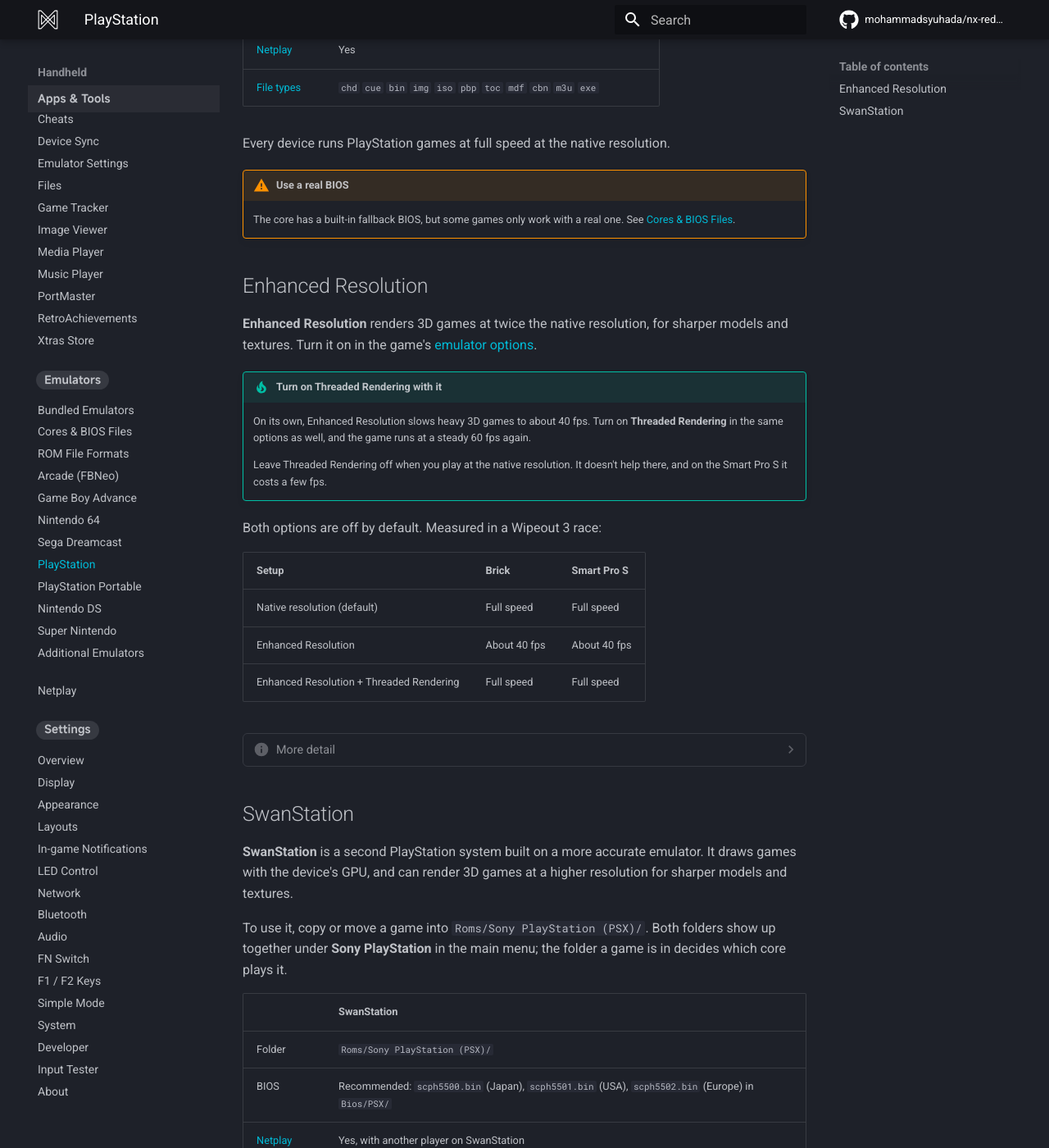
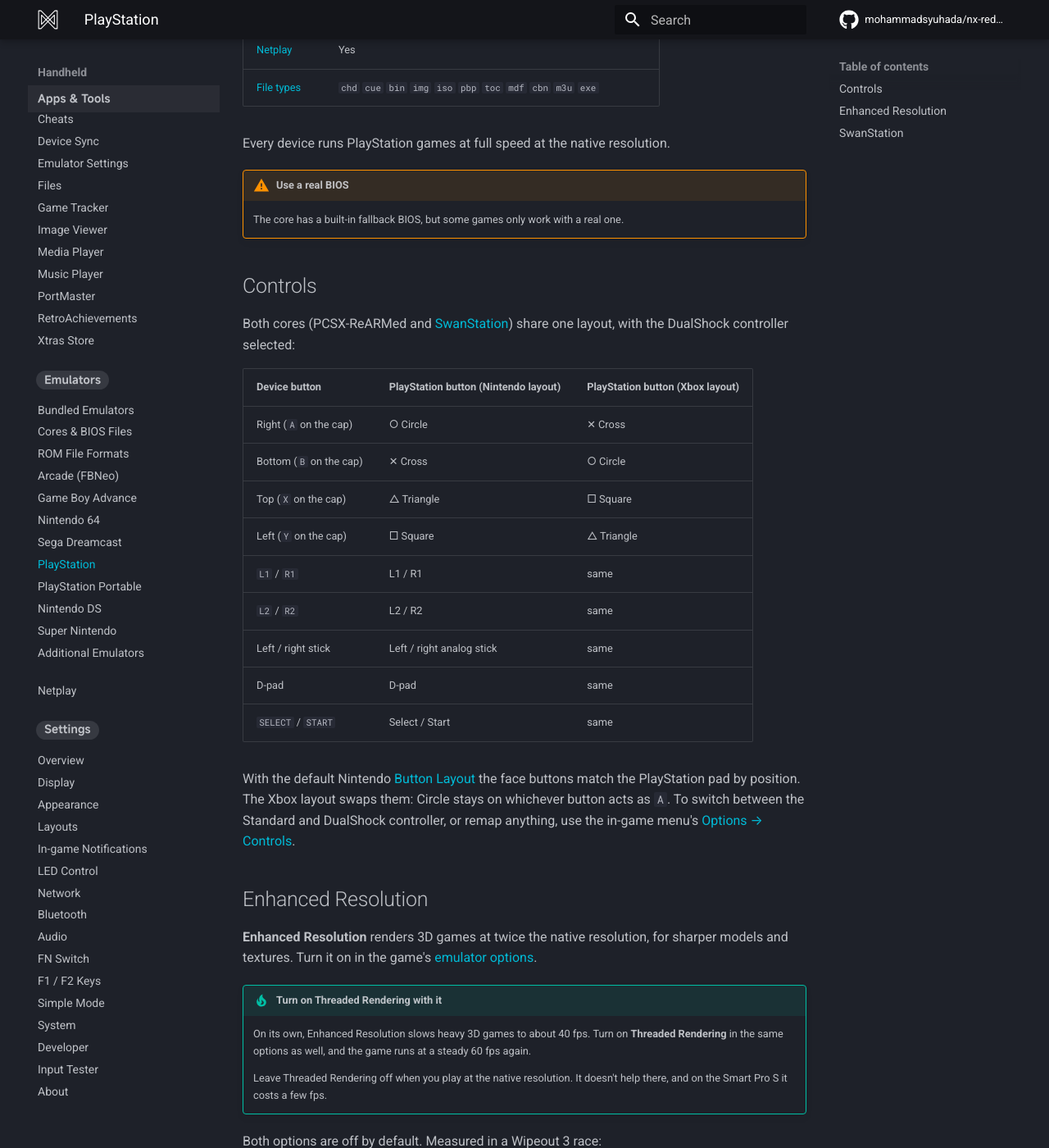
Before and after one commit to mohammadsyuhada/nx-redux-docs, an MkDocs documentation site: the page built from docs/handheld/emulators/playstation.md, in a window 1280 px wide and 1400 px high, scrolled down 393 px. Shown: the whole window at 82% size. Built offline with MkDocs 1.6.1 and Material for MkDocs 9.7.7, drawn with Linux system fonts in a browser that asks for light colours; comment, search, counter and statistics services are not loaded.

Commit message:
docs(emulators): list the shipped controls on the Arcade, Game Boy Advance, PlayStation and Super Nintendo pages

```diff
--- a/docs/handheld/emulators/playstation.md
+++ b/docs/handheld/emulators/playstation.md
@@ -14,7 +14,30 @@
 
 !!! warning "Use a real BIOS"
     The core has a built-in fallback BIOS, but some games only work with a
-    real one. See [Cores & BIOS Files](cores.md).
+    real one.
+
+## Controls
+
+Both cores (PCSX-ReARMed and [SwanStation](#swanstation)) share one
+layout, with the DualShock controller selected:
+
+| Device button | PlayStation button (Nintendo layout) | PlayStation button (Xbox layout) |
+| --- | --- | --- |
+| Right (`A` on the cap) | ○ Circle | ✕ Cross |
+| Bottom (`B` on the cap) | ✕ Cross | ○ Circle |
+| Top (`X` on the cap) | △ Triangle | □ Square |
+| Left (`Y` on the cap) | □ Square | △ Triangle |
+| `L1` / `R1` | L1 / R1 | same |
+| `L2` / `R2` | L2 / R2 | same |
+| Left / right stick | Left / right analog stick | same |
+| D-pad | D-pad | same |
+| `SELECT` / `START` | Select / Start | same |
+
+With the default Nintendo [Button Layout](../guide/button-layout.md) the face
+buttons match the PlayStation pad by position. The Xbox layout swaps them:
+Circle stays on whichever button acts as `A`. To switch between the Standard
+and DualShock controller, or remap anything, use the in-game menu's
+[Options → Controls](../guide/in-game-options.md#controls).
 
 ## Enhanced Resolution
 
```
Also changed, not shown: docs/handheld/emulators/arcade.md (+16 -0 lines), docs/handheld/emulators/game-boy-advance.md (+26 -2 lines), docs/handheld/emulators/super-nintendo.md (+20 -0 lines).
